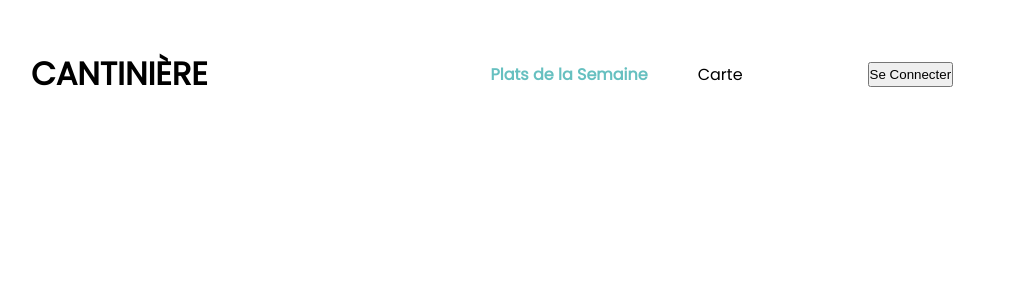
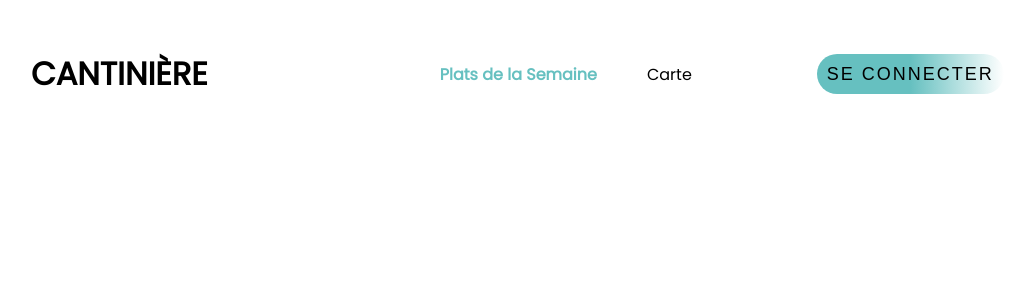
Before and after one commit to wassimouricha/Projet_cantiniere, an Angular app: page / in a window 1280 px wide. Shown: the top 300 px of the page, without its empty margins (19-1046 px from the left). Built offline with nearby package versions, Linux system fonts and the light colour scheme.

Commit message:
style bouton

```diff
--- a/src/app/navbar/navbar.component.css
+++ b/src/app/navbar/navbar.component.css
@@ -70,8 +70,22 @@ font-weight: 600;
 
 /* button */
 
+.nav-links button {
+    margin-left: 100px;
+    border-radius: 34px;
+    border: none;
+    background-color: transparent;
+}
+
 .navbarbutton{
-    margin-left: 100px;
+padding: 10px;
+border-radius: 34px;
+background:linear-gradient(90deg, #66c0c0,#66c0c0, #fff) ;
+text-transform: uppercase;
+font-size: 18px;
+letter-spacing: 2px;
+font-weight: 500;
+
 }
 
 /* media queries */
@@ -121,7 +135,8 @@ font-weight: 600;
   }
 
 
-.navbarbutton{
+.nav-links button {
+    margin-top: 40px;
     margin-left: 0;
 }
 }
--- a/src/app/navbar/navbar.component.html
+++ b/src/app/navbar/navbar.component.html
@@ -6,7 +6,7 @@
         <ul>
             <li ><a href="#" class="activelist">Plats de la Semaine</a></li>
             <li><a href="#">Carte</a></li>
-            <button class="navbarbutton">Se  Connecter</button>
+            <button ><a href="#" class="navbarbutton">Se  Connecter</a> </button>
         </ul>
 
     </div>
```
